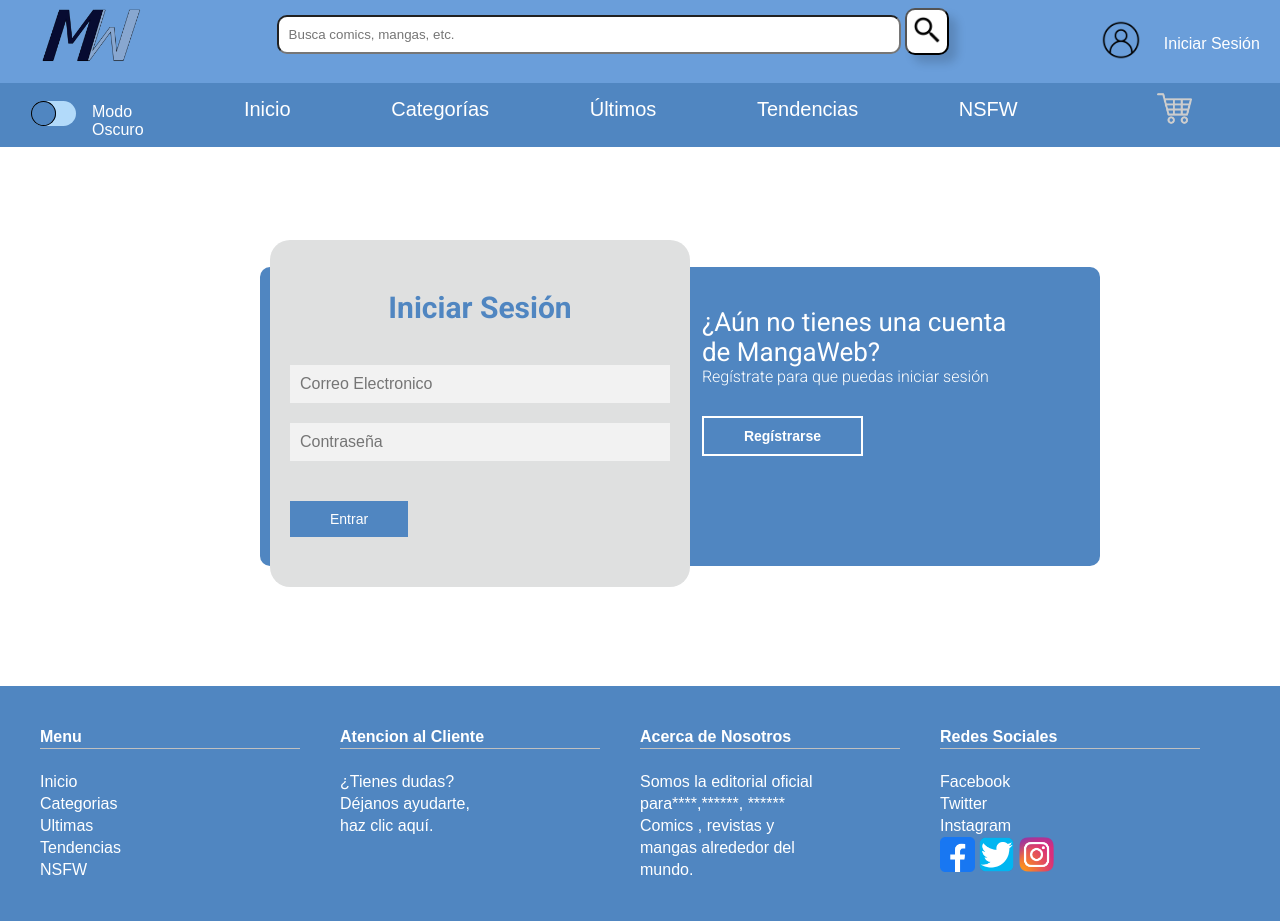
After one commit to RicGrimaldo/Proyecto_Web, a PHP site: page /login-registro.html in a window 1280 px wide. The commit adds this page. Run offline with PHP 8.4, Linux system fonts and the light colour scheme.

Commit message:
Se agreggo login-register

```diff
--- a/Proyecto/index_estilo.css
+++ b/Proyecto/index_estilo.css
@@ -146,8 +146,6 @@ nav a{
     color: #ffffff;
     text-align: center;
     transition: 0.5s;
-
-
 }
 
 nav a:hover{
@@ -157,19 +155,17 @@ nav a:hover{
 
 }
 
-
 .header #carrito{
     background-color: #5086c1;
 }
 
-
 /*Estilos para boton modo oscuro*/
 
 :root {
-    --color-green: #172841;
-    --color-red: #b2dafa;
+    --color-1: #172841;
+    --color-2: #b2dafa;
     --color-button: #5086c1;
-    --color-black: #000;
+    --color-3: #000;
 }
 #switch-button {
     display: inline-block;
@@ -178,7 +174,7 @@ nav a:hover{
     display: none;
 }
 #switch-button .switch-button__label {
-    background-color: var(--color-red);
+    background-color: var(--color-2);
     width: 45px;
     height: 25px;
     border-radius: 25px;
@@ -194,14 +190,17 @@ nav a:hover{
     background-color: var(--color-button);
     content: '';
     border-radius: 50%;
-    box-shadow: inset 0px 0px 0px 1px var(--color-black);
+    box-shadow: inset 0px 0px 0px 1px var(--color-3);
 }
 #switch-button .switch-button__checkbox:checked + .switch-button__label {
-    background-color: var(--color-green);
+    background-color: var(--color-1);
 }
+
 #switch-button .switch-button__checkbox:checked + .switch-button__label:before {
     transform: translateX(20px);
 }
+
+
 
 /*estilos para barra de busqueda*/
 #form{
@@ -225,11 +224,6 @@ nav a:hover{
 .btn img{
     width: 30px;
 }
-
-/*.btn:hover{
-    background-color: #66bde6;
-    color: #f3f3f3;
-}*/
 
 /*estilos para footer*/
 .footer a{
--- /dev/null
+++ b/Proyecto/javascript/login-registro.js
@@ -0,0 +1,60 @@
+document.getElementById("btn__iniciar-sesion").addEventListener("click", iniciarSesion);
+document.getElementById("btn__registrarse").addEventListener("click", register);
+window.addEventListener("resize", anchoPagina);
+
+//variables
+
+var contenedor_login_register = document.querySelector(".contenedor__login-register");
+var formulario_login = document.querySelector(".formulario__login");
+var formulario_register = document.querySelector(".formulario__register");
+var caja_trasera_login = document.querySelector(".caja__trasera-login");
+var caja_trasera_register = document.querySelector(".caja__trasera-register");
+
+function anchoPagina() {
+    if(window.innerWidth > 850){
+        caja_trasera_login.style.display = "block";
+        caja_trasera_register.style.display = "block";
+    }else{
+        caja_trasera_register.style.display = "block";
+        caja_trasera_register.style.opacity = "1";
+        caja_trasera_login.style.display = "none";
+        formulario_login.style.display = "block";
+        formulario_register.style.display = "none";
+        contenedor_login_register.style.left = "0px";
+    }
+}
+
+anchoPagina();
+
+function iniciarSesion() {
+    if(window.innerWidth > 850){
+        formulario_register.style.display = "none";
+        contenedor_login_register.style.left = "10px";
+        formulario_login.style.display = "block";
+        caja_trasera_register.style.opacity = "1";
+        caja_trasera_login.style.opacity = "0";
+    }else{
+        formulario_register.style.display = "none";
+        contenedor_login_register.style.left = "0px";
+        formulario_login.style.display = "block";
+        caja_trasera_register.style.display = "block";
+        caja_trasera_login.style.display = "none";
+    }
+}
+
+function register() {
+    if(window.innerWidth > 850){
+        formulario_register.style.display = "block";
+        contenedor_login_register.style.left = "410px";
+        formulario_login.style.display = "none";
+        caja_trasera_register.style.opacity = "0";
+        caja_trasera_login.style.opacity = "1";
+    }else{
+        formulario_register.style.display = "block";
+        contenedor_login_register.style.left = "0px";
+        formulario_login.style.display = "none";
+        caja_trasera_register.style.display = "none";
+        caja_trasera_login.style.display = "block";
+        caja_trasera_login.style.opacity = "1";
+    }
+}
--- /dev/null
+++ b/Proyecto/login-registro.html
@@ -0,0 +1,146 @@
+<!DOCTYPE html>
+<html lang="en">
+<head>
+    <meta charset="UTF-8">
+    <meta name="viewport" content="width=device-width, initial-scale=1.0">
+    <title>Iniciar Sesion MangaWeb</title>
+
+    <link href="https://fonts.googleapis.com/css2?family=Roboto:ital,wght@0,100;0,300;0,400;0,500;0,700;0,900;1,100;1,300;1,400;1,500;1,700;1,900&display=swap" rel="stylesheet">
+
+    <link rel="stylesheet" href="index_estilo.css" type="text/css" media="screen">
+    <link rel="stylesheet" href="registro-estilos.css">
+
+    <body>
+        <header class="header">
+            <div class="item-flex-header" id="logo">
+              <a href="#"><img src="imagenes/logo.png" alt="MangaWeb Logo"></a>
+            </div>
+            <div class="item-flex-header" id="busqueda">
+                <form action="index.html">
+                    <input type="text" id="form" name="nom" placeholder="Busca comics, mangas, etc." required>
+                    <button class="btn">
+                        <img src="Imagenes/search-icon.png" width="30px">
+                    </button>
+                </form>
+
+            </div>
+
+            <div class="item-flex-header" id="usuario">
+                <img src="imagenes/user-icon.png" alt="User Logo">
+            </div>
+            <div class="item-flex-header" id="txt-usuario">
+              <ul class="menu">
+                <li><a href="#"> Iniciar Sesi&oacuten</a>
+                  <ul>
+                    <li><a href="#">Mi Perfil</a></li>
+                    <li><a href="#">Mi Biblioteca</a></li>
+                    <li><a href="#">Cerrar Sesion</a></li>
+                  </ul>
+                </li>
+              </ul>
+
+
+
+            </div>
+            <div class="item-flex-header" id="switch-button">
+                <input type="checkbox" name="switch-button" id="switch-label" class="switch-button__checkbox">
+                <label for="switch-label" class="switch-button__label"></label>
+            </div>
+            <div class="item-flex-header" id="txt-mnoche">
+                Modo Oscuro
+            </div>
+            <nav>
+              <a href="#">Inicio</a>
+              <a href="#">Categor&iacuteas</a>
+              <a href="#">&Uacuteltimos</a>
+              <a href="#">Tendencias</a>
+              <a href="#">NSFW</a>
+            </nav>
+            <div class="item-flex-header" id="carrito">
+              <a href="#"><img src="imagenes/carritob.png" alt="carrito"></a>
+            </div>
+
+        </header>
+
+        <main>
+
+          <div class="contenedor__todo">
+              <div class="caja__trasera">
+                  <div class="caja__trasera-login">
+                      <h3>¿Ya tienes una cuenta de MangaWeb?</h3>
+                      <p>Inicia sesión para entrar a MangaWeb</p>
+                      <button id="btn__iniciar-sesion">Iniciar Sesión</button>
+                  </div>
+                  <div class="caja__trasera-register">
+                      <h3>¿Aún no tienes una cuenta de MangaWeb?</h3>
+                      <p>Regístrate para que puedas iniciar sesión</p>
+                      <button id="btn__registrarse">Regístrarse</button>
+                  </div>
+              </div>
+
+              <!--Formulario de Login y registro-->
+              <div class="contenedor__login-register">
+                  <!--Login-->
+                  <form action="" class="formulario__login">
+                      <h2>Iniciar Sesión</h2>
+                      <input type="text" placeholder="Correo Electronico" required>
+                      <input type="password" placeholder="Contraseña" required>
+                      <button>Entrar</button>
+                  </form>
+
+                  <!--Register-->
+                  <form action="" class="formulario__register">
+                      <h2>Regístrarse</h2>
+                      <input type="text" placeholder="Nombre completo" required>
+                      <input type="text" placeholder="Correo Electronico" required>
+                      <input type="text" placeholder="Usuario" required>
+                      <input type="password" placeholder="Contraseña" required>
+                      <button>Regístrarse</button>
+                  </form>
+              </div>
+          </div>
+
+      </main>
+
+      <script src="javascript/login-registro.js"></script>
+
+    </body>
+
+    <footer class="footer">
+        <div id="menu">
+            <h4><a href="#">Menu</a></h4> <br>
+            <a href="#">Inicio</a> <br>
+            <a href="#">Categorias</a> <br>
+            <a href="#">Ultimas</a> <br>
+            <a href="#">Tendencias</a> <br>
+            <a href="#">NSFW</a> <br>
+        </div>
+        <div id="cliente">
+            <h4>Atencion al Cliente</h4> <br>
+            ¿Tienes dudas? <br>
+            Déjanos ayudarte, <br>
+            <a href="#">haz clic aquí.</a>
+
+        </div>
+        <div id="nosotros">
+            <h4><a href="#">Acerca de Nosotros</a></h4> <br>
+            Somos la editorial oficial <br>
+            para****,******, ****** <br>
+            Comics , revistas y <br>
+            mangas alrededor del <br>
+            mundo.
+
+        </div>
+        <div id="redes">
+            <h4>Redes Sociales</h4> <br>
+            <a href="#">Facebook</a> <br>
+            <a href="#">Twitter</a> <br>
+            <a href="#">Instagram</a> <br>
+            <a href="#"><img src="imagenes/facebook_icon.png" alt="facebook_icon"></a>
+            <a href="#"><img src="imagenes/twitter_icon.png" alt="twitter_icon"></a>
+            <a href="#"><img src="imagenes/instagram-icon.png" alt="instagram-icon"></a>
+        </div>
+
+
+    </footer>
+</html>
--- /dev/null
+++ b/Proyecto/registro-estilos.css
@@ -0,0 +1,161 @@
+body{
+    margin: 0;
+    padding: 0;
+    box-sizing: border-box;
+    text-decoration: none;
+    font-family: 'Roboto', sans-serif;
+}
+
+main{
+    width: 100%;
+    padding: 20px;
+    margin: auto;
+    margin-top: 100px;
+    margin-bottom: 100px;
+}
+
+.contenedor__todo{
+    width: 100%;
+    max-width: 800px;
+    margin: auto;
+    position: relative;
+}
+
+.caja__trasera{
+    width: 100%;
+    padding: 10px 20px;
+    display: flex;
+    justify-content: center;
+    backdrop-filter: blur(10px);
+    background-color: #5086c1;
+    border-radius: 10px;
+}
+
+.caja__trasera div{
+    margin: 100px 40px;
+    color: #ffffff;
+    transition: all 500ms;
+}
+
+.caja__trasera div,
+.caja__trasera div button{
+    margin-top: 30px;
+}
+
+.caja__trasera div h3{
+    font-weight: 400;
+    font-size: 26px;
+}
+
+.caja__trasera div p{
+    font-size: 16px;
+    font-weight: 300;
+}
+
+.caja__trasera button{
+    padding: 10px 40px;
+    border: 2px solid #ffffff;
+    background: transparent;
+    font-size: 14px;
+    font-weight: 600;
+    cursor: pointer;
+    color: #ffffff;
+    outline: none;
+    transition: all 300ms;
+}
+
+.caja__trasera button:hover{
+    background: #ffffff;
+    color: #5086c1;
+}
+
+/*formularios*/
+.contenedor__login-register{
+    display: flex;
+    align-items: center;
+    width: 100%;
+    max-width: 380px;
+    position: relative;
+    top: -160px;
+    left: 10px;
+
+    transition: left 500ms cubic-bezier(0.175, 0.885, 0.320, 1.275);
+}
+
+.contenedor__login-register form{
+    width: 100%;
+    padding: 50px 20px;
+    background: #dfe0e0;
+    position:absolute;
+    border-radius: 20px;
+    margin-top: 15px;
+}
+
+.contenedor__login-register form h2{
+    font-size: 30px;
+    text-align: center;
+    margin-bottom: 20px;
+    color: #5086c1;
+}
+
+.contenedor__login-register form input{
+    width: 360px;
+    margin-top: 20px;
+    padding: 10px;
+    border: none;
+    background: #f2f2f2;
+    font-size: 16px;
+}
+
+.contenedor__login-register form button{
+    padding: 10px 40px;
+    margin-top: 40px;
+    border: none;
+    font-size: 14px;
+    background: #5086c1;
+    color: #ffffff;
+    cursor: pointer;
+    outline: none;
+}
+
+.formulario__login{
+    opacity: 1;
+    display: block;
+}
+
+.formulario__register{
+    display: none;
+}
+
+/*responsive*/
+
+@media screen and (max-width: 850px){
+    main{
+        margin-top: 50px;
+    }
+
+    .caja__trasera{
+        max-width: 350px;
+        height: 300px;
+        flex-direction: column;
+        margin: auto;
+    }
+
+    .caja__trasera div{
+        margin: 0px;
+        position: absolute;
+    }
+
+    /*formulario*/
+
+    .contenedor__login-register{
+        top: -10px;
+        left: -5px;
+        margin-left: 120px;
+    }
+
+    .contenedor__login-register form{
+        position: relative;
+    }
+
+}
```
Also changed, not shown: Proyecto/registro.html (added, +57 -0 lines), Proyecto/Imagenes/moon.png (added).
